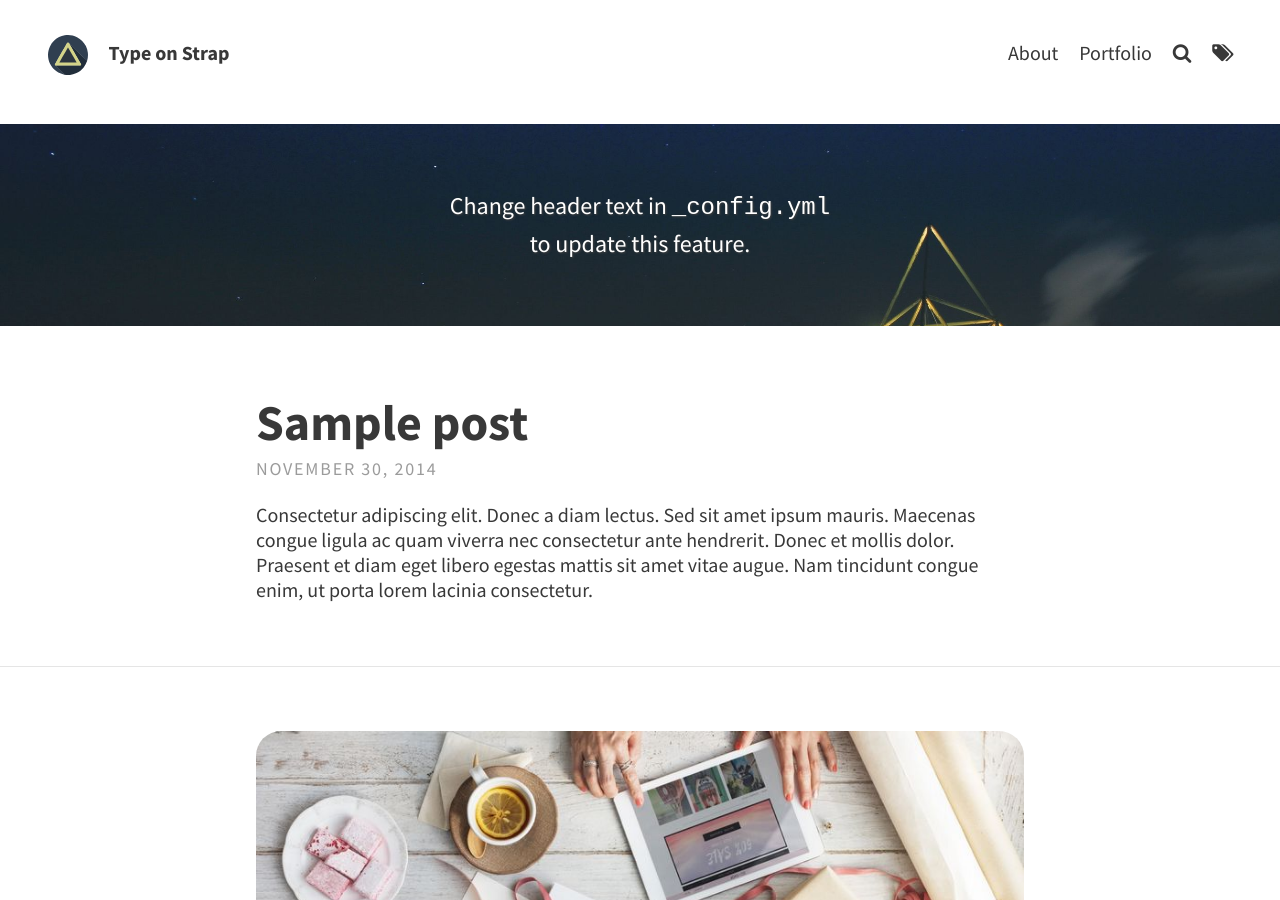
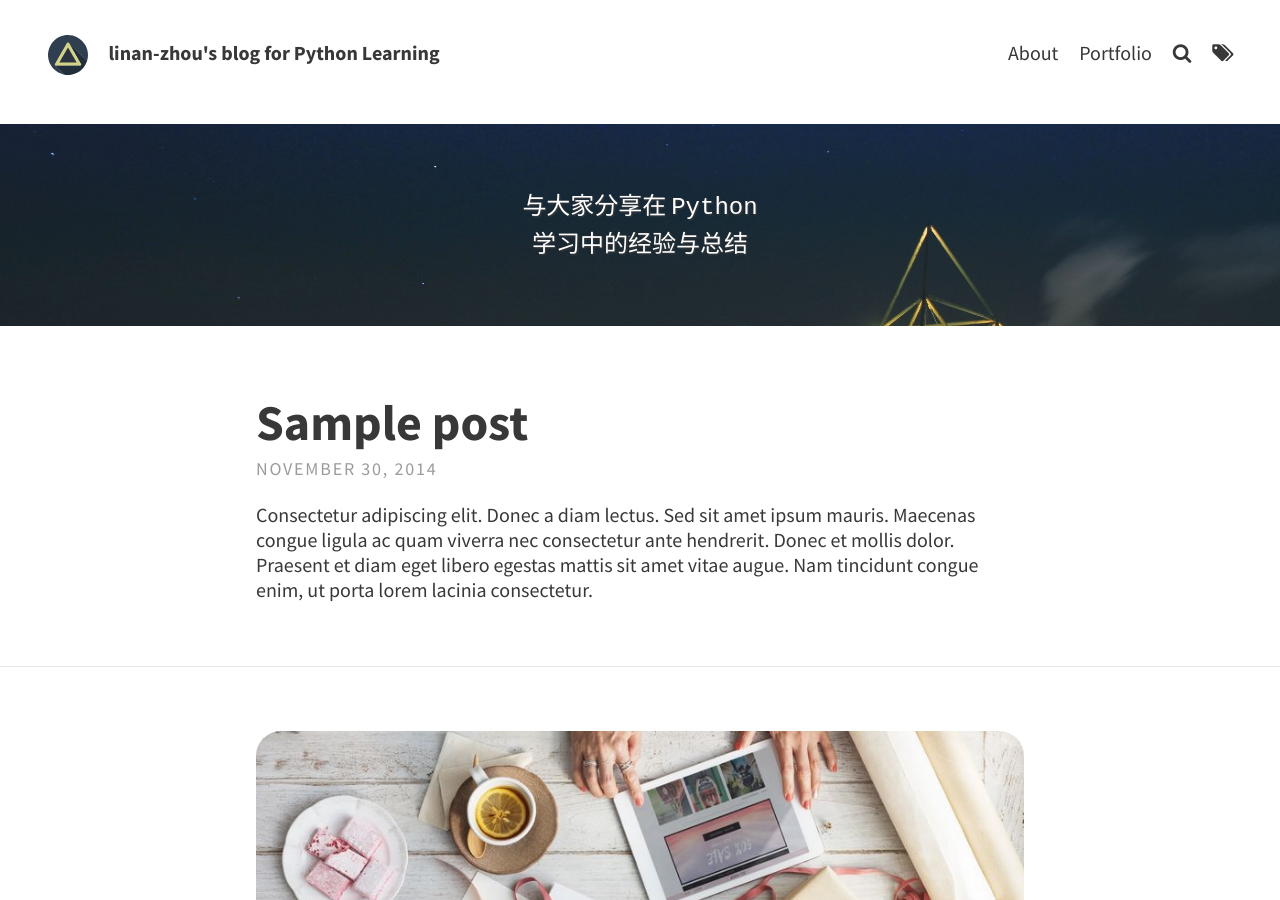
Before and after one commit to linan-zhou/linan-zhou.github.io, a Jekyll site: the page built from index.html, in a window 1280 px wide and 900 px high. Built offline with Jekyll 4.4.1, drawn with Linux system fonts in a browser that asks for light colours; the list of posts is cut into pages by our own code.

Commit message:
My blog about Python learning using a jekyll theme.

```diff
--- a/_config.yml
+++ b/_config.yml
@@ -8,14 +8,14 @@ description: "A website with blog posts and pages" # used by search engines
 # THEME-SPECIFIC CONFIGURATION
 theme_settings:
   # Meta
-  title: Type on Strap # blog's title
+  title: linan-zhou's blog for Python Learning # blog's title
   avatar: assets/img/triangle.svg
   favicon: assets/favicon.ico
   gravatar: # Email MD5 hash
 
   # Header and footer text
   header_text: > #two or three lines to describe your site
-     <p>Change header text in <code>_config.yml</code> <br> to update this feature.</p>
+     <p> 与大家分享在 <code>Python</code> <br> 学习中的经验与总结 </p>
   header_text_feature_image: assets/img/pexels/triangular.jpeg
   footer_text: >
    Powered by <a href="https://jekyllrb.com/">Jekyll</a> with <a href="https://github.com/sylhare/Type-on-Strap">Type on Strap</a>
```
